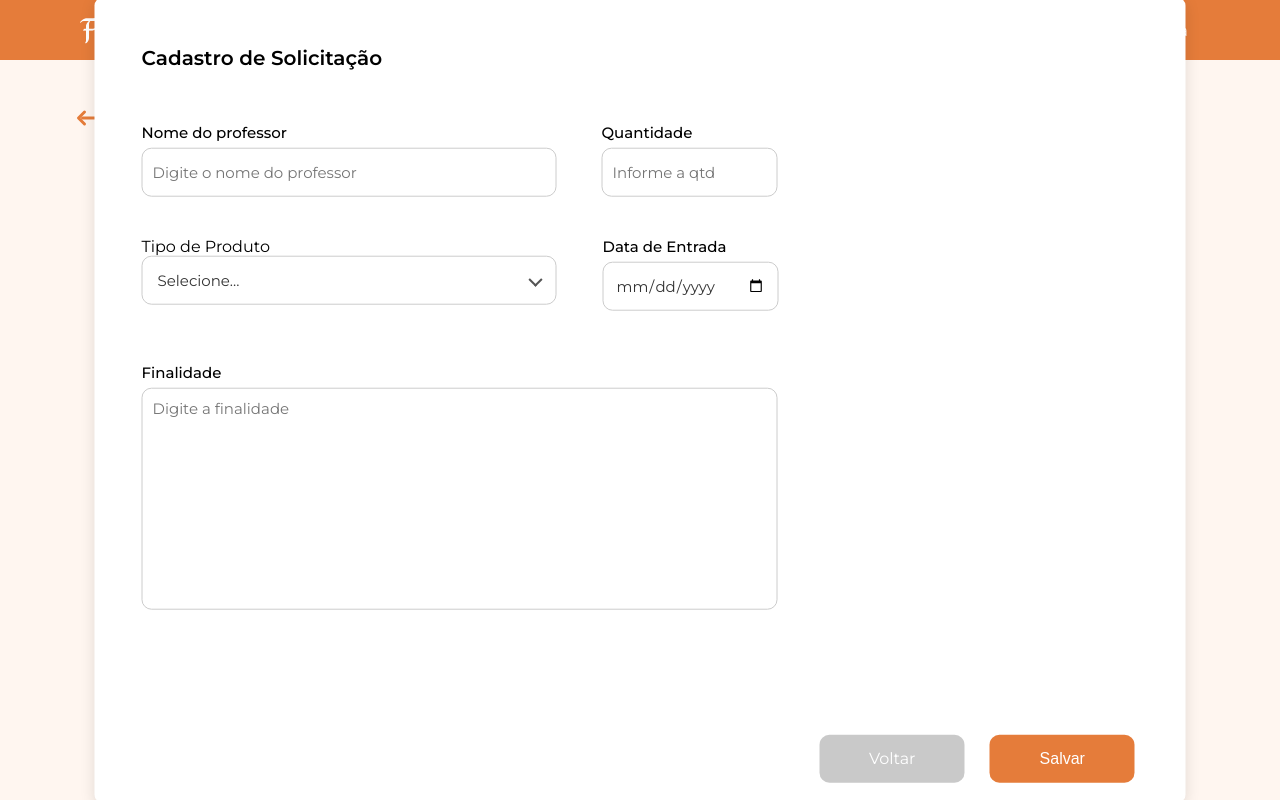
After one commit to biancavaz/ProjetoFinal-Fluxee, a Flask app: page /cadastrar-solicitacao in a window 1280 px wide. The commit adds this page. Run offline with Flask 3, Linux system fonts and the light colour scheme; data that the repository does not hold is empty.

Commit message:
adicionado solicitacao

```diff
--- /dev/null
+++ b/app/static/css/botoes/botao_cadastrar_solicitacao.css
@@ -0,0 +1,16 @@
+.btn-cadastrar {
+    width: 145px;              /* largura */
+    height: 48px;              /* altura */
+    background-color: #E57C3A; /* cor de fundo */
+    color: #FFFFFF;            /* cor da letra */
+    border: none;              /* sem borda */
+    font-size: 16px;           /* ajustável se quiser maior */
+    cursor: pointer;
+    border-radius: 10px;
+    transition: background-color 0.3s ease, transform 0.2s ease;
+}
+
+.btn-cadastrar:hover {
+    background-color: #d46e2f; /* hover mais escuro */
+    transform: translateY(-1px);
+}
--- /dev/null
+++ b/app/static/css/boxs/box_finalidade.css
@@ -0,0 +1,33 @@
+.input-finalidade {
+    resize: none;
+  width: 614px;
+  height: 200px;
+  font-family: 'Montserrat', sans-serif;
+  font-size: 15px;
+  padding: 10px;
+  border: 1px solid #ccc;
+  border-radius: 10px;
+  outline: none;
+  transition: border-color 0.3s ease;
+}
+
+.input-finalidade:focus {
+  border-color: #E57C3A;
+  box-shadow: 0 0 4px rgba(229, 124, 58, 0.4);
+}
+
+.form-group {
+  display: flex;
+  flex-direction: column; /* empilha o label e o input */
+  align-items: flex-start; /* alinha tudo à esquerda */
+  margin-bottom: 15px;
+}
+
+.form-group label {
+  font-family: 'Montserrat', sans-serif;
+  font-weight: 500;
+  font-size: 15px;
+  color: #000000;
+  margin-bottom: 6px; /* espaço entre o label e o input */
+  display: block;
+}
--- /dev/null
+++ b/app/templates/cadastrar_solicitacao.html
@@ -0,0 +1,86 @@
+<!DOCTYPE html>
+<html lang="pt-BR">
+<head>
+    <meta charset="UTF-8">
+    <title>Homepage</title>
+    <link rel="stylesheet" href="{{ url_for('static', filename='css/home.css') }}">
+</head>
+<body>
+
+    {% include 'componentes/alertas/alerta_sucesso.html' %}
+    {% include 'componentes/header/header.html' %}
+    {% include 'componentes/titulos/seta_voltar_solicitacao.html' %}
+
+    <div class="container-produto">
+        <div class="box-branca">
+
+            <h2 class="titulo-box">Cadastro de Solicitação</h2>
+
+            <!-- FORM COMEÇA AQUI -->
+            <form action="{{ url_for('adicionar_solicitacao') }}" method="POST" enctype="multipart/form-data">
+
+                <div class="conteudo-sobre-box">
+
+
+                    <div class="campos-direita">
+
+                        <!-- Linha 1 -->
+                        <div class="linha-1">
+                            <div class="campo nome">
+                                {% include 'componentes/boxs/box_nome_solicitacao.html' %}
+                            </div>
+
+                            <div class="quantidade-unid">
+                                <div class="campo quantidade">
+                                    {% include 'componentes/boxs/box_quantidade.html' %}
+                                </div>
+
+                            </div>
+                        </div>
+
+                        <!-- Linha 2 -->
+                        <div class="linha-2">
+                            <div class="campo tipo-produto">
+                                {% set label = 'Tipo de Produto' %}
+                                {% set name = 'tipo' %}
+                                {% set id = 'tipo' %}
+                                {% set options = produtos    %}
+                                {% include 'componentes/boxs/dropdown_tipo.html' %}
+                            </div>
+                            <div class="campo data-entrada">
+                                {% include 'componentes/boxs/box_data_entrada.html' %}
+                            </div>
+                        </div>
+
+                        <div class="linha-3">
+                            <div class="campo finalidade">
+                                {% include 'componentes/boxs/box_finalidade.html' %}
+                            </div>
+                        </div>
+
+                    </div> <!-- fecha campos direita -->
+
+                </div> <!-- fecha conteudo -->
+
+                <!-- Botões dentro do FORM -->
+                <div class="linha-botao">
+                    {% set texto = "Voltar" %}
+                    {% set url_destino = "/gestao" %}
+                    {% include 'componentes/botoes/botao_voltar.html' %}
+
+                    {% set texto = "Salvar" %}
+                    {% include 'componentes/botoes/botao_cadastrar_solicitacao.html' %}
+
+                </div>
+
+            </form>
+            <!-- FORM TERMINA AQUI -->
+
+        </div>
+
+    </div> <!-- fecha .container-produto -->
+
+<script src="{{ url_for('static', filename='js/cadastrar_solicitacao.js') }}"></script>
+
+</body>
+</html>
--- /dev/null
+++ b/app/templates/componentes/botoes/botao_cadastrar_solicitacao.html
@@ -0,0 +1,5 @@
+<link rel="stylesheet" href="{{ url_for('static', filename='css/botoes/botao_cadastrar_solicitacao.css') }}">
+
+<button class="btn-cadastrar" type="submit">
+    {{ texto }}
+</button>
--- /dev/null
+++ b/app/templates/componentes/boxs/box_finalidade.html
@@ -0,0 +1,13 @@
+<div class="form-group">
+  <label for="{{ id or 'nome' }}">Finalidade</label>
+  <textarea
+    type="text"
+    id="{{ id or 'finalidade' }}"
+    name="{{ name or 'finalidade' }}"
+    placeholder="{{ placeholder or 'Digite a finalidade' }}"
+    value="{{ value or '' }}"
+    class="input-finalidade"
+    ></textarea>
+</div>
+
+<link rel="stylesheet" href="{{ url_for('static', filename='css/boxs/box_finalidade.css') }}">
--- /dev/null
+++ b/app/templates/componentes/boxs/box_nome_solicitacao.html
@@ -0,0 +1,14 @@
+<div class="form-group">
+  <label for="{{ id or 'nome' }}">Nome do professor</label>
+  <input
+    type="text"
+    id="{{ id or 'nome' }}"
+    name="{{ name or 'nome' }}"
+    placeholder="{{ placeholder or 'Digite o nome do professor' }}"
+    value="{{ value or '' }}"
+    required
+    class="input-nome"
+  >
+</div>
+
+<link rel="stylesheet" href="{{ url_for('static', filename='css/boxs/box_nome.css') }}">
--- /dev/null
+++ b/app/templates/componentes/titulos/seta_voltar_solicitacao.html
@@ -0,0 +1,9 @@
+<a href="{{ url_for('solicitacoes') }}" class="seta-voltar" title="Voltar">
+    <svg xmlns="http://www.w3.org/2000/svg" width="45" height="24" fill="none" stroke="#E57C3A" stroke-width="3" stroke-linecap="round" stroke-linejoin="round" viewBox="0 0 24 24">
+        <line x1="8" y1="12" x2="20" y2="12" />
+        <polyline points="10 6 4 12 10 18" />
+    </svg>
+</a>
+
+
+<link rel="stylesheet" href="{{ url_for('static', filename='css/diversos/seta_voltar.css') }}">
--- a/app/templates/solicitacoes.html
+++ b/app/templates/solicitacoes.html
@@ -9,6 +9,12 @@
 
     <!-- Inclui o header -->
     {% include 'componentes/header/header.html' %}
+{% with texto="SOLICITAÇÕES" %}
+        {% include 'componentes/titulos/titulo.html' %}
+    {% endwith %}
 
+    <div class="gestao-botao">
+        {% include 'componentes/botoes/botao_gestao_add_solicitacao.html' %}
+    </div>
 </body>
 </html>
--- a/app/view.py
+++ b/app/view.py
@@ -4,7 +4,7 @@
 from flask_login import login_user, logout_user, login_required
 from app import app, db
 from app.forms import UserForm, LoginForm
-from app.models import Fornecedor, Produto, TipoProduto, UnidadeMedida, User
+from app.models import Fornecedor, Produto, TipoProduto, UnidadeMedida, User, Solicitacao
 from werkzeug.utils import secure_filename
 from werkzeug.security import generate_password_hash
 
@@ -236,6 +236,62 @@
 
 
 # -------------------------
+# CADASTRO DE SOLICITACAO
+# -------------------------
+@app.route('/cadastrar-solicitacao', methods=['GET', 'POST'])
+def adicionar_solicitacao():
+
+    if request.method == 'POST':
+        print(request.form)
+        nome = request.form.get('nome')
+        produto_id = request.form.get('produto_id')
+        quantidade = request.form.get('quantidade')
+        data_entrada_str = request.form.get('data_entrada_str')
+        quantidade = request.form.get('quantidade')
+        finalidade = request.form.get('finalidade')
+
+        # Validar quantidade
+        try:
+            quantidade = int(quantidade)
+        except (ValueError, TypeError):
+            flash("Quantidade inválida.", "danger")
+            return redirect(url_for('adicionar_produto'))
+
+        # Tratar data
+        if data_entrada_str:
+            try:
+                data_entrada = datetime.strptime(data_entrada_str, '%Y-%m-%d').date()
+            except ValueError:
+                data_entrada = date.today()
+        else:
+            data_entrada = date.today()
+
+
+        produto = Solicitacao(
+            nome=nome,
+            produto_id=produto_id if produto_id else None,
+            data_limite=data_entrada if data_entrada else None,
+            quantidade=quantidade if quantidade else None,
+            finalidade=finalidade if finalidade else None,
+        )
+
+        db.session.add(produto)
+        db.session.commit()
+        flash("Produto cadastrado com sucesso!", "success")
+        return redirect(url_for('adicionar_solicitacao'))
+
+
+    # Converter para listas de tuplas (id, nome) para usar nos dropdowns
+    produtos = [(p.id, p.nome) for p in Produto.query.all()]
+
+    return render_template(
+        'cadastrar_solicitacao.html',
+        produtos=produtos,
+    )
+
+
+
+# -------------------------
 # CADASTRO DE SERVIÇO
 # -------------------------
 @app.route('/cadastrar-servico', methods=['GET', 'POST'])
```
Also changed, not shown: app/models.py (+13 -0 lines), app/templates/componentes/botoes/botao_gestao_add_solicitacao.html (added, +9 -0 lines).
